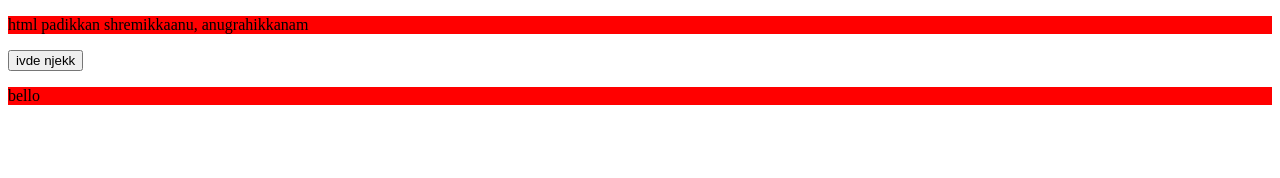
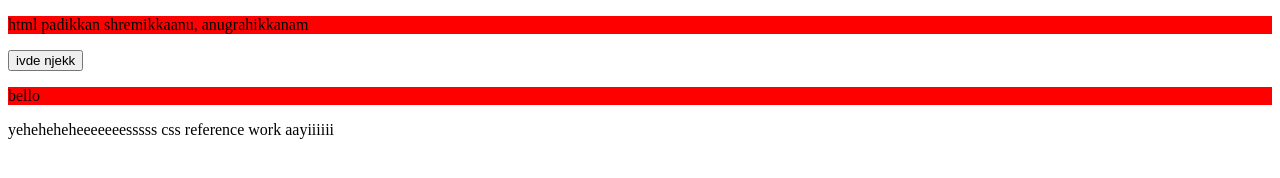
Before and after one commit to SreehariB05/web-dev-ls, a plain HTML site: page index.html in a window 1280 px wide. Drawn offline with Linux system fonts and the light colour scheme.

Commit message:
Update index.html

```diff
--- a/index.html
+++ b/index.html
@@ -7,6 +7,7 @@
 			<input type="button" onclick="alert('yeyy enne njekki!');" value="ivde njekk"/>
 		</div>
 		<p>bello</p>
+		yeheheheheeeeeeesssss css reference work aayiiiiii
 		<link rel="stylesheet" type="text/css" href="test1.css"> </link>
 	</body>
 </html>
```
